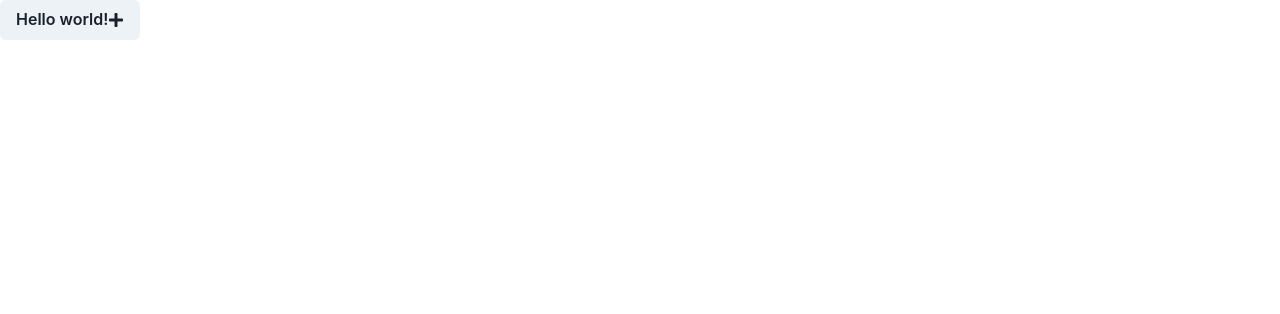
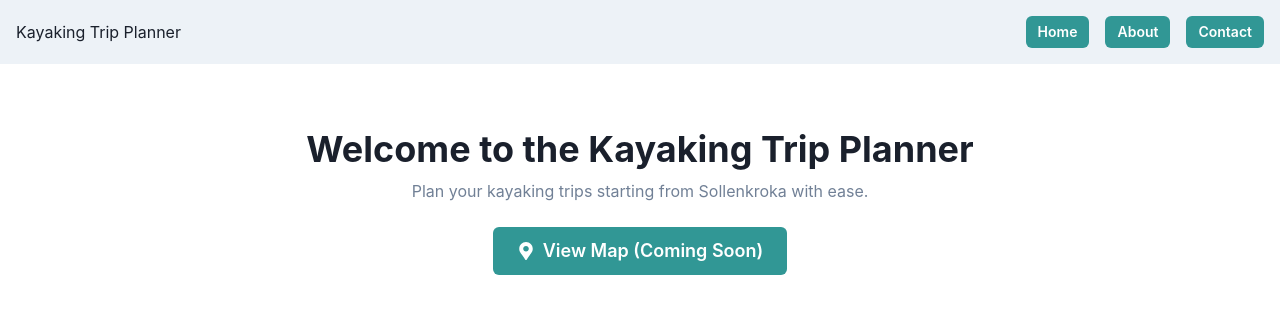
Before and after one commit to GPT-Engineer-App/kayak-trip-planner-sollenkroka, a React (Vite) app: page / in a window 1280 px wide. Shown: the top 314 px of the page. Built offline with nearby package versions, Linux system fonts and the light colour scheme.

Commit message:
Set up a multi-page template for the kayaking trip planner with a navigation bar and placeholders for the map and social features.

```diff
--- a/src/App.jsx
+++ b/src/App.jsx
@@ -1,11 +1,17 @@
 import { Route, BrowserRouter as Router, Routes } from "react-router-dom";
 import Index from "./pages/Index.jsx";
+import About from "./pages/About.jsx";
+import Contact from "./pages/Contact.jsx";
+import Navbar from "./components/Navbar.jsx";
 
 function App() {
   return (
     <Router>
+      <Navbar />
       <Routes>
         <Route exact path="/" element={<Index />} />
+        <Route exact path="/about" element={<About />} />
+        <Route exact path="/contact" element={<Contact />} />
       </Routes>
     </Router>
   );
--- /dev/null
+++ b/src/components/Navbar.jsx
@@ -0,0 +1,31 @@
+import { Box, Flex, Link, Button, useColorModeValue } from "@chakra-ui/react";
+import { Link as RouterLink } from "react-router-dom";
+
+const Navbar = () => {
+  return (
+    <Box bg={useColorModeValue("gray.100", "gray.900")} px={4}>
+      <Flex h={16} alignItems={"center"} justifyContent={"space-between"}>
+        <Box>Kayaking Trip Planner</Box>
+        <Flex alignItems={"center"}>
+          <RouterLink to="/">
+            <Button variant={"solid"} colorScheme={"teal"} size={"sm"} mr={4}>
+              Home
+            </Button>
+          </RouterLink>
+          <RouterLink to="/about">
+            <Button variant={"solid"} colorScheme={"teal"} size={"sm"} mr={4}>
+              About
+            </Button>
+          </RouterLink>
+          <RouterLink to="/contact">
+            <Button variant={"solid"} colorScheme={"teal"} size={"sm"}>
+              Contact
+            </Button>
+          </RouterLink>
+        </Flex>
+      </Flex>
+    </Box>
+  );
+};
+
+export default Navbar;
--- /dev/null
+++ b/src/pages/About.jsx
@@ -0,0 +1,16 @@
+import { Box, Heading, Text } from "@chakra-ui/react";
+
+const About = () => {
+  return (
+    <Box textAlign="center" py={10} px={6}>
+      <Heading as="h2" size="xl" mt={6} mb={2}>
+        About Kayaking Trip Planner
+      </Heading>
+      <Text color={"gray.500"}>
+        The Kayaking Trip Planner helps you plan your kayaking trips starting from Sollenkroka. You can explore routes, connect with fellow kayakers, and share your experiences.
+      </Text>
+    </Box>
+  );
+};
+
+export default About;
--- /dev/null
+++ b/src/pages/Contact.jsx
@@ -0,0 +1,16 @@
+import { Box, Heading, Text } from "@chakra-ui/react";
+
+const Contact = () => {
+  return (
+    <Box textAlign="center" py={10} px={6}>
+      <Heading as="h2" size="xl" mt={6} mb={2}>
+        Contact Us
+      </Heading>
+      <Text color={"gray.500"}>
+        If you have any questions or feedback, feel free to reach out to us at contact@kayakingplanner.com.
+      </Text>
+    </Box>
+  );
+};
+
+export default Contact;
--- a/src/pages/Index.jsx
+++ b/src/pages/Index.jsx
@@ -1,15 +1,27 @@
-// Complete the Index page component here
-// Use chakra-ui
-import { Button } from "@chakra-ui/react"; // example
-import { FaPlus } from "react-icons/fa"; // example - use react-icons/fa for icons
+import { Box, Heading, Text, Button, Flex } from "@chakra-ui/react";
+import { FaMapMarkerAlt } from "react-icons/fa";
 
 const Index = () => {
-  // TODO: Create the website here!
   return (
-    <Button>
-      Hello world! <FaPlus />
-    </Button>
-  ); // example
+    <Box textAlign="center" py={10} px={6}>
+      <Heading as="h2" size="xl" mt={6} mb={2}>
+        Welcome to the Kayaking Trip Planner
+      </Heading>
+      <Text color={"gray.500"}>
+        Plan your kayaking trips starting from Sollenkroka with ease.
+      </Text>
+      <Flex justify="center" mt={6}>
+        <Button
+          colorScheme="teal"
+          variant="solid"
+          size="lg"
+          leftIcon={<FaMapMarkerAlt />}
+        >
+          View Map (Coming Soon)
+        </Button>
+      </Flex>
+    </Box>
+  );
 };
 
 export default Index;
```
